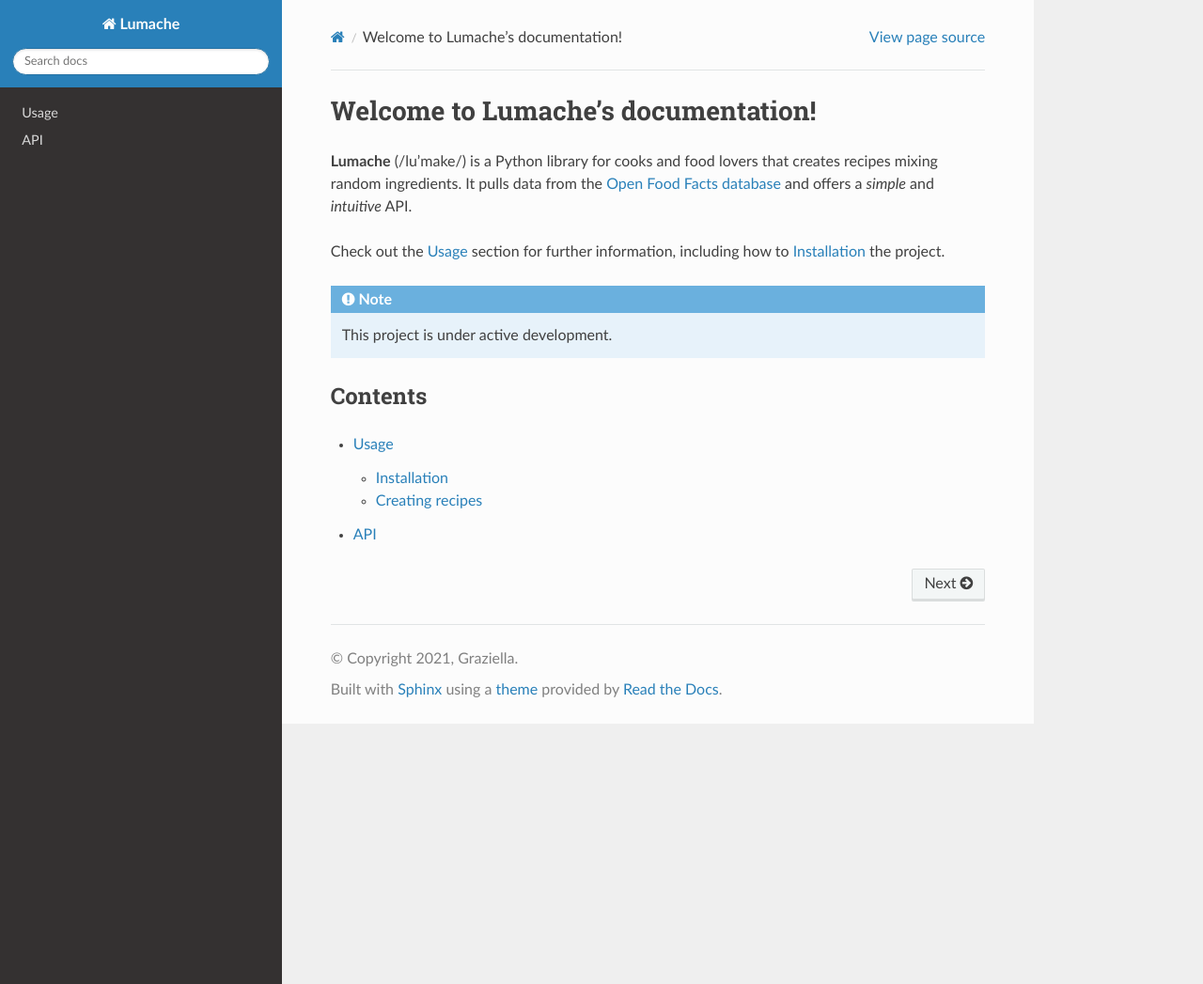
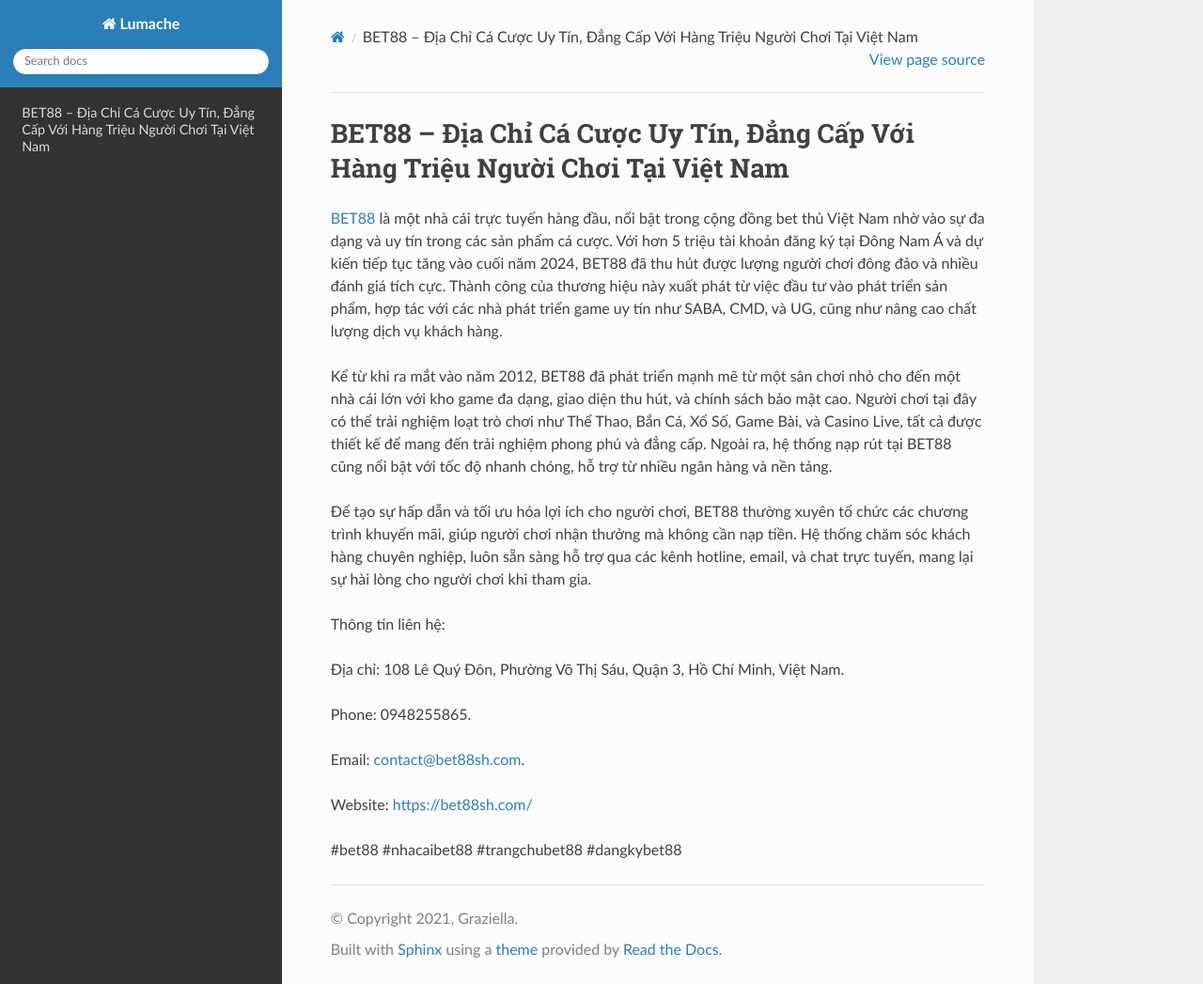
Before and after one commit to p8ebermouc/bet88shcom, a Sphinx documentation site: the page built from docs/source/index.rst, in a window 1280 px wide and 1047 px high. Shown: the whole window at 94% size. Built offline with Sphinx 7.4.7 and the Read the Docs theme 3.1.0, drawn with Linux system fonts in a browser that asks for light colours.

Commit message:
Update index.rst

```diff
--- a/docs/source/index.rst
+++ b/docs/source/index.rst
@@ -1,22 +1,20 @@
-Welcome to Lumache's documentation!
+BET88 – Địa Chỉ Cá Cược Uy Tín, Đẳng Cấp Với Hàng Triệu Người Chơi Tại Việt Nam
 ===================================
 
-**Lumache** (/lu'make/) is a Python library for cooks and food lovers
-that creates recipes mixing random ingredients.
-It pulls data from the `Open Food Facts database <https://world.openfoodfacts.org/>`_
-and offers a *simple* and *intuitive* API.
+`BET88 <https://bet88sh.com/>`_ là một nhà cái trực tuyến hàng đầu, nổi bật trong cộng đồng bet thủ Việt Nam nhờ vào sự đa dạng và uy tín trong các sản phẩm cá cược. Với hơn 5 triệu tài khoản đăng ký tại Đông Nam Á và dự kiến tiếp tục tăng vào cuối năm 2024, BET88 đã thu hút được lượng người chơi đông đảo và nhiều đánh giá tích cực. Thành công của thương hiệu này xuất phát từ việc đầu tư vào phát triển sản phẩm, hợp tác với các nhà phát triển game uy tín như SABA, CMD, và UG, cũng như nâng cao chất lượng dịch vụ khách hàng.
 
-Check out the :doc:`usage` section for further information, including
-how to :ref:`installation` the project.
+Kể từ khi ra mắt vào năm 2012, BET88 đã phát triển mạnh mẽ từ một sân chơi nhỏ cho đến một nhà cái lớn với kho game đa dạng, giao diện thu hút, và chính sách bảo mật cao. Người chơi tại đây có thể trải nghiệm loạt trò chơi như Thể Thao, Bắn Cá, Xổ Số, Game Bài, và Casino Live, tất cả được thiết kế để mang đến trải nghiệm phong phú và đẳng cấp. Ngoài ra, hệ thống nạp rút tại BET88 cũng nổi bật với tốc độ nhanh chóng, hỗ trợ từ nhiều ngân hàng và nền tảng.
 
-.. note::
+Để tạo sự hấp dẫn và tối ưu hóa lợi ích cho người chơi, BET88 thường xuyên tổ chức các chương trình khuyến mãi, giúp người chơi nhận thưởng mà không cần nạp tiền. Hệ thống chăm sóc khách hàng chuyên nghiệp, luôn sẵn sàng hỗ trợ qua các kênh hotline, email, và chat trực tuyến, mang lại sự hài lòng cho người chơi khi tham gia.
 
-   This project is under active development.
+Thông tin liên hệ:
 
-Contents
---------
+Địa chỉ: 108 Lê Quý Đôn, Phường Võ Thị Sáu, Quận 3, Hồ Chí Minh, Việt Nam.
 
-.. toctree::
+Phone: 0948255865.
 
-   usage
-   api
+Email: contact@bet88sh.com.
+
+Website: https://bet88sh.com/
+
+#bet88 #nhacaibet88 #trangchubet88 #dangkybet88
```
